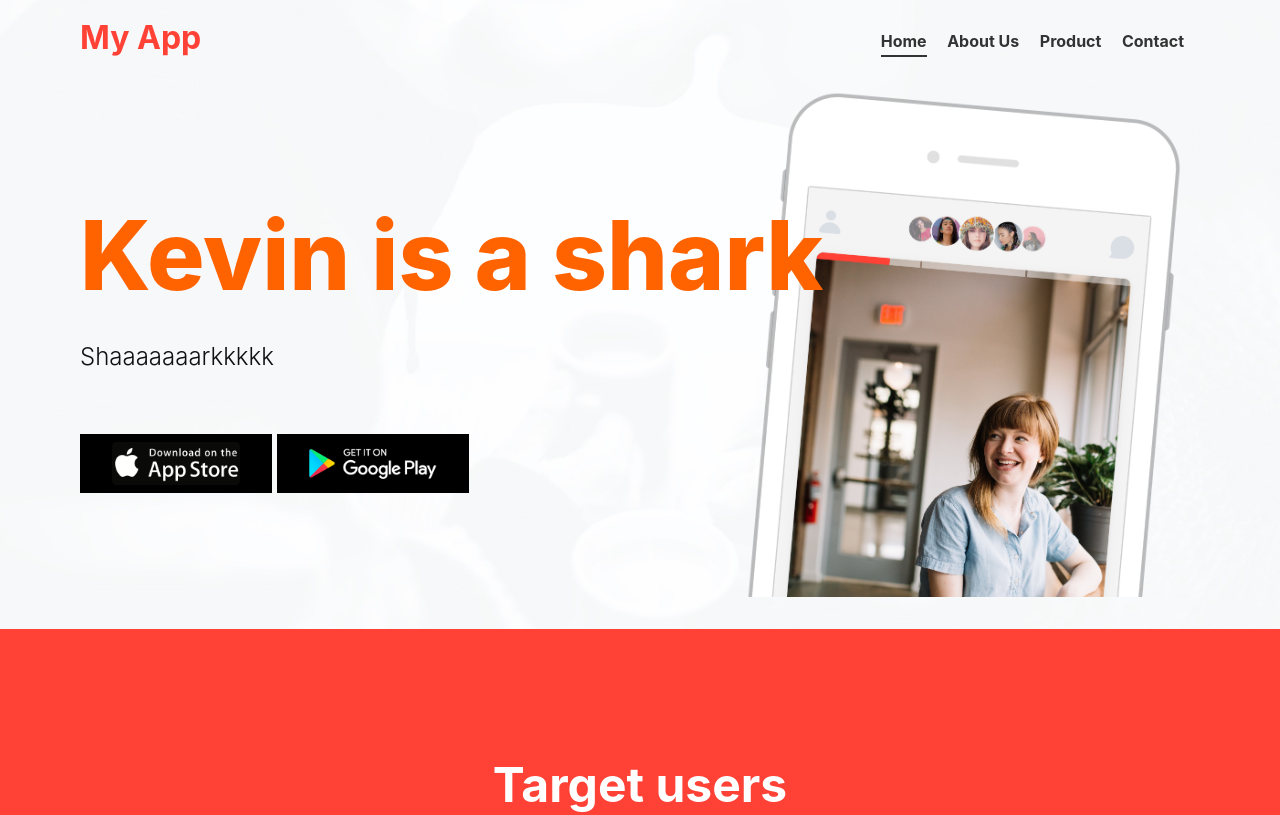
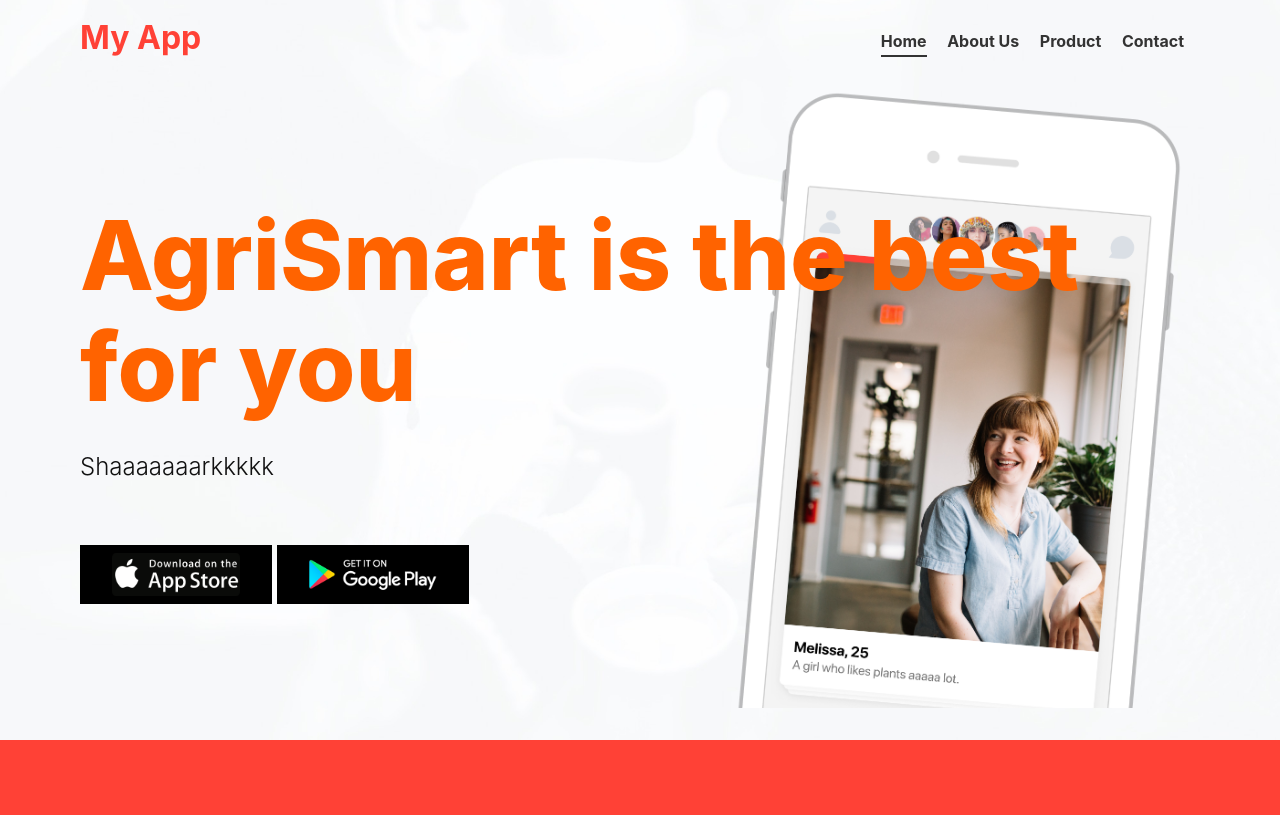
Before and after one commit to courageaddo/Courage-and-Kevin, a plain HTML site: page index.html in a window 1280 px wide. Shown: the top 815 px of the page. Drawn offline with nearby package versions, Linux system fonts and the light colour scheme.

Commit message:
Update index.html

```diff
--- a/index.html
+++ b/index.html
@@ -21,7 +21,7 @@
           </nav>
         </header>
         <section class="ph3 pv5-ns pv4 relative overflow-hidden">
-          <h2 class="orange f-headline-l f-subheadline-ns f1 fw8 measure mb4-l mb3 relative z-1">Kevin is a shark</h2>
+          <h2 class="orange f-headline-l f-subheadline-ns f1 fw8 measure mb4-l mb3 relative z-1">AgriSmart is the best for you</h2>
           <p class="f3-ns f4 mt2 mb5">Shaaaaaaarkkkkk</p>
           <div class="mb4">
             <a href="" class="dib fw6 link white pv2 ph4 mb2 bg-black">
```
